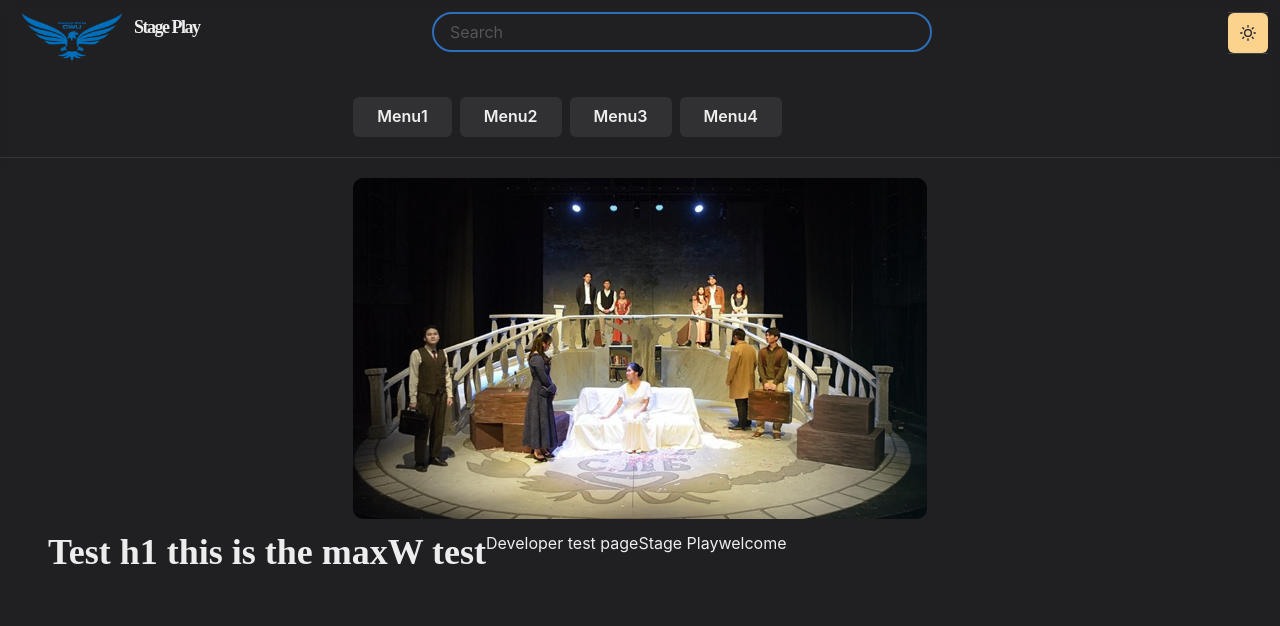
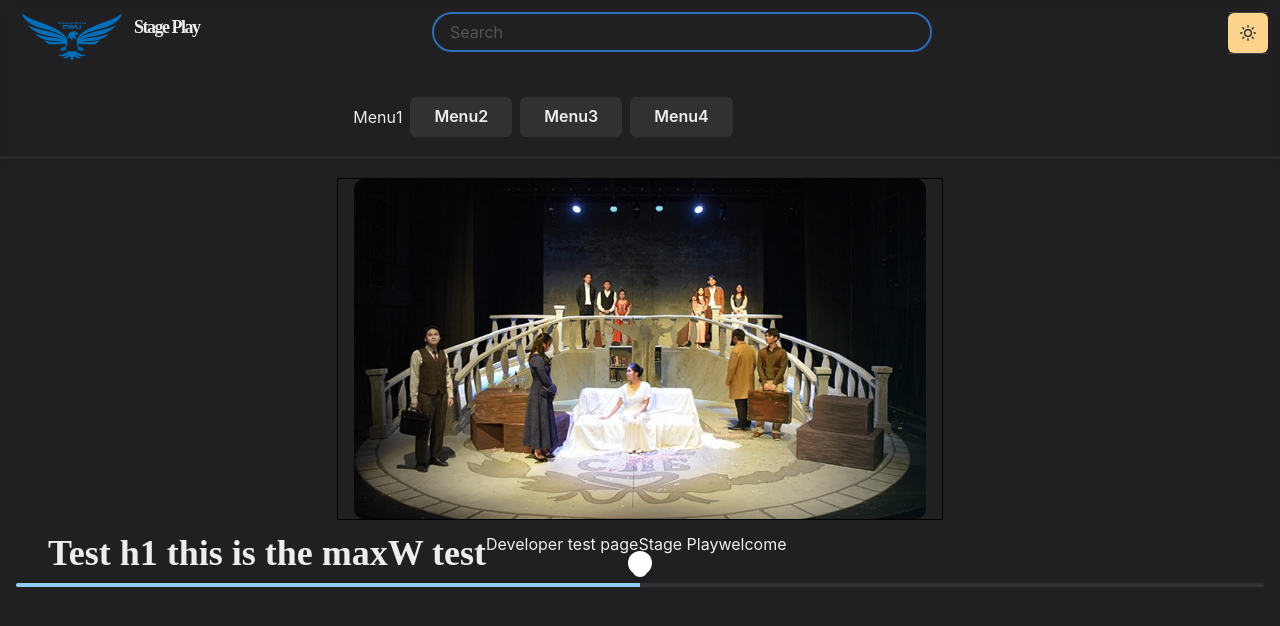
Before and after one commit to Haetae-Code/NextJS_Stage_Play, a Next.js app: page / in a window 1280 px wide. Shown: the top 626 px of the page. Built offline with nearby package versions, Linux system fonts and the light colour scheme.

Commit message:
4/9 commit

```diff
--- a/components/MainImageSlider.js
+++ b/components/MainImageSlider.js
@@ -14,6 +14,7 @@ const ImageSlider = () => {
     const [sliderRef] = useKeenSlider(
         {
           loop: true,
+          spacing: 32,
         },
         [
           (slider) => {
@@ -47,13 +48,21 @@ const ImageSlider = () => {
         ]
       )
     return (
-        <Container>
-                <div ref={sliderRef} className="keen-slider">
-                  <div className="keen-slider__slide number-slide1">
-                    <Image src='/asset/image/ImageSlider/Acting.png' alt='Dan Abramov' borderRadius={'10'}/>
+        <Container style={{display : 'flex', justifyContent: 'center', border: "1px solid black"}}>
+                <div
+                  ref={sliderRef}
+                  className="keen-slider"
+                  style={{ width:"100%" }}>
+                  <div
+                  className="keen-slider__slide number-slide1"
+                  >
+                    <Image src='/asset/image/ImageSlider/Acting.png' alt='Dan Abramov' borderRadius={'10'} style={{maxWidth: "100%"}}/>
                   </div>
-                  <div className="keen-slider__slide number-slide2">
-                    <Image src='/asset/image/ImageSlider/Acting.png' alt='Dan Abramov' borderRadius={'10'} />
+                  <div
+                  className="keen-slider__slide number-slide2"
+
+                  >
+                    <Image src='/asset/image/ImageSlider/Acting.png' alt='Dan Abramov' borderRadius={'10'} style={{maxWidth: "100%"}}/>
                   </div>
                 {/* <div className="keen-slider__slide number-slide1">
 
--- a/components/NavBar.js
+++ b/components/NavBar.js
@@ -1,4 +1,4 @@
-import { forwardRef, Fragment } from 'react'
+import React, { forwardRef, Fragment, useState, useEffect} from 'react'
 import Logo from './logo'
 import NextLink from 'next/link'
 import {
@@ -61,6 +61,22 @@ const MenuLink = forwardRef((props, ref) => (
 
 const Navbar = props => {
 
+  const [isOpen, setIsOpen] = useState(false);
+
+  useEffect(()=>{
+    console.log("isOpen value changed:", isOpen);
+  }, [isOpen]);
+
+  function handleMouseEnter()  {
+    console.log("handleMouseEnter called");
+    setIsOpen(true);
+  };
+
+  function handleMouseLeave()  {
+    console.log("handleMouseLeave called");
+    setIsOpen(false);
+  };
+
   const { path } = props
   return (
     <Fragment>
@@ -103,11 +119,7 @@ const Navbar = props => {
           </Flex>
         </Container>
 
-
-
-
-
-        {/* {mob} */}
+      {/* {mob} */}
       <Accordion>
         <AccordionItem>
           <h2>
@@ -192,10 +204,12 @@ const Navbar = props => {
           </Box>
         </Box>
         */}
+        </Container>
 
 
 
-      </Container>
+
+
       <Container
       mb={10}
       >
@@ -210,16 +224,13 @@ const Navbar = props => {
             mt={{ base: 4, md: 0 }}
           >
             <Menu>
-              <MenuButton as={Button}>
-                <LinkItem href="/" path={path}>
+              <MenuButton onMouseEnter={handleMouseEnter} onMouseLeave={handleMouseLeave}>
                   Menu1
-                </LinkItem>
               </MenuButton>
-
-              <MenuList>
-                <MenuItem><span>와우 폼  미쳤다</span></MenuItem>
-                <MenuItem><span>이게 되네</span></MenuItem>
-              </MenuList>
+                <MenuList  isOpen={true} style={{position: "absolute", top: "100%", left: 0, display:"block"}} >
+                  <MenuItem>Item 1</MenuItem>
+                  <MenuItem>Item 2</MenuItem>
+                </MenuList>
             </Menu>
 
 
@@ -273,6 +284,7 @@ const Navbar = props => {
       </Container>
       <Divider mb={5} mt={-5} orientaion = 'horizontal' />
     </Box>
+
     </VStack>
     </Fragment>
   )
--- a/pages/index.js
+++ b/pages/index.js
@@ -10,14 +10,28 @@ import {
   ListItem,
   useColorModeValue,
   chakra,
-  Flex
+  Flex,
+  Slider,
+  SliderTrack,
+  SliderFilledTrack,
+  SliderThumb,
+  Text,
 } from '@chakra-ui/react'
 //import { ChevronRightIcon, EmailIcon } from '@chakra-ui/icons'
-import React from 'react'
+import React, {useState, Fragment} from 'react'
 import ImageSlider from '../components/MainImageSlider'
 
 const Page = () => {
+    const [value, setValue] = useState(50);
+
+    const handleChange = (newValue) => {
+        setValue(newValue);
+    };
+
+
+
     return (
+        <Fragment>
             <Container maxWidth='100%'>
                 <ImageSlider></ImageSlider>
                     <Container  pt={3} maxWidth='100%'>
@@ -31,6 +45,50 @@ const Page = () => {
                         </Box>
                     </Container>
             </Container>
+
+            <Box position = "relative">
+                <Slider
+                    value={value}
+                    onChange={handleChange}
+                    min={0}
+                    max={100}
+                    step={1}
+                    colorScheme="blue"
+                >
+                    <SliderTrack>
+                        <SliderFilledTrack />
+                    </SliderTrack>
+                    <SliderThumb
+                        position="absolute"
+                        top="-8px"
+                        width="16px"
+                        height="16px"
+                        borderRadius="full"
+                        bg="white"
+                        boxShadow="md"
+                    >
+                        <Text fontSize="xs" fontWeight="bold" textAlign="center">
+                            {value}
+                        </Text>
+                    </SliderThumb>
+                </Slider>
+                <Box
+                    position="absolute"
+                    top="-24px"
+                    left={`${(value / 100) * 100}%`}
+                    transform="translateX(-50%)"
+                    borderRadius="full"
+                    bg="white"
+                    boxShadow="md"
+                    width="24px"
+                    height="24px"
+                />
+            </Box>
+        </Fragment>
+
+
+
+
     )
 }
 
```
Lines whose indentation alone changed are shown as unchanged.
